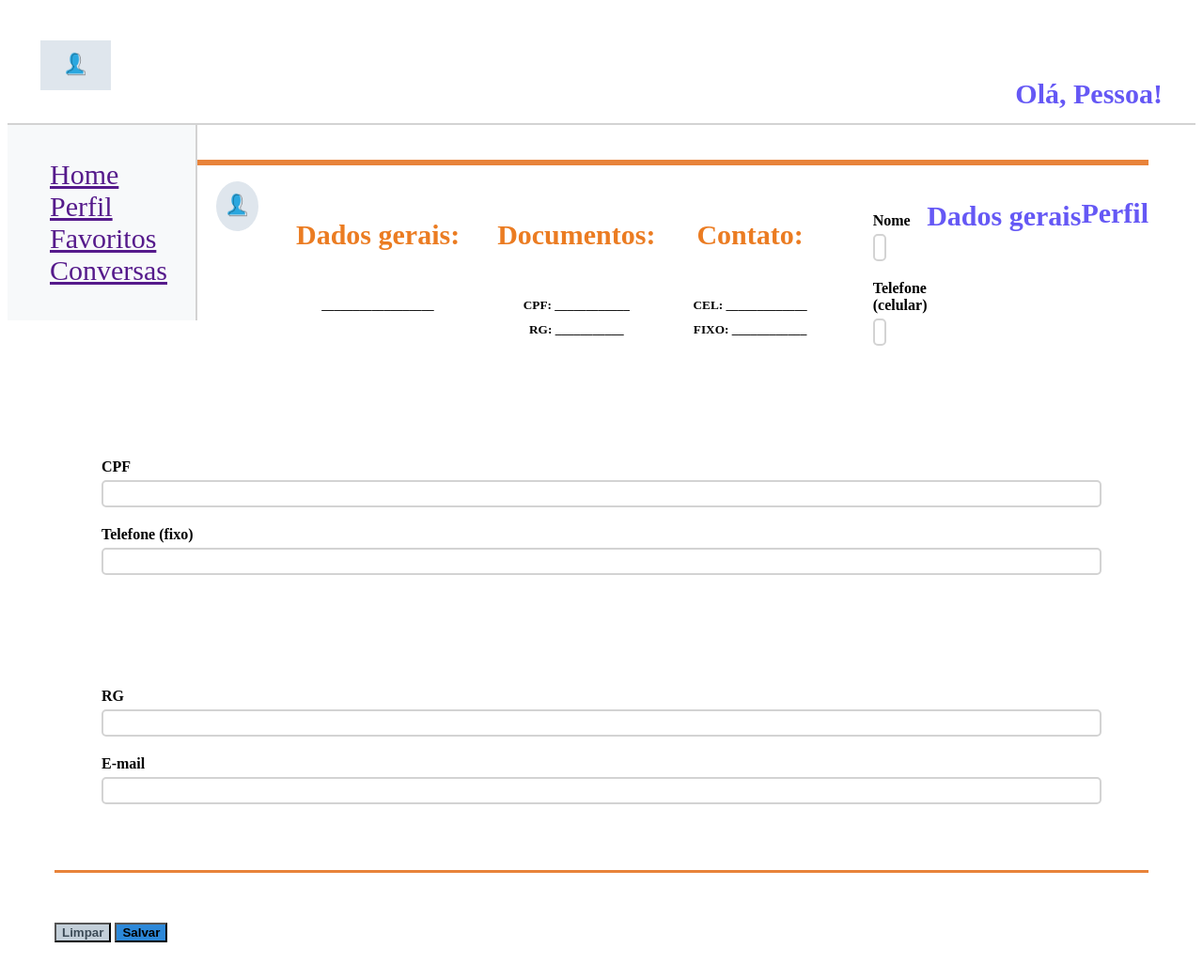
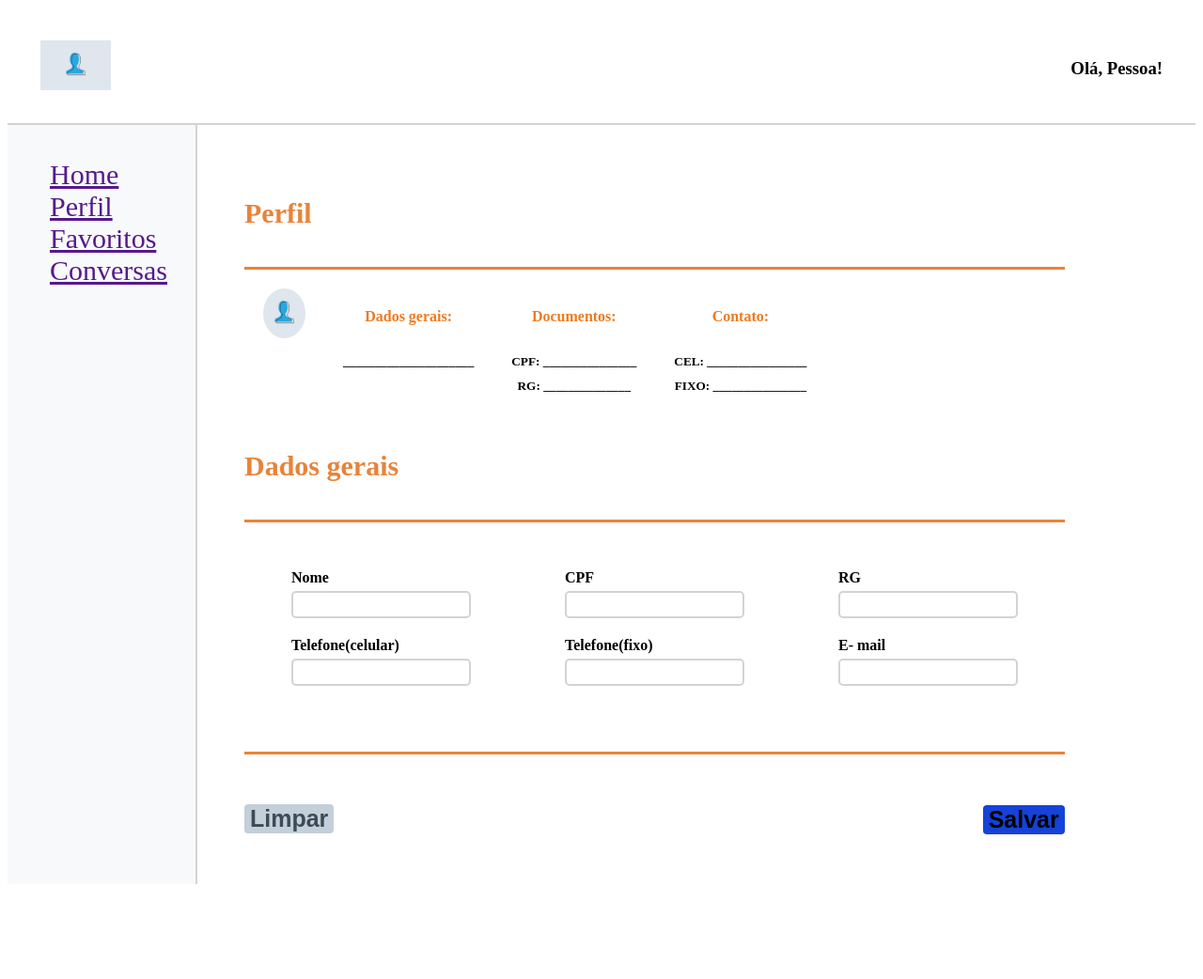
Before and after one commit to alexandresalvador/myProfile_VanilaJS-, a plain HTML site: page index.html in a window 1280 px wide. Shown: the whole page at 94% size. After the commit the page ends 949 px from the top, so only its background shows below. Drawn offline with nearby package versions, Linux system fonts and the light colour scheme.

Commit message:
segundo commit

```diff
--- a/assets/design.css
+++ b/assets/design.css
@@ -16,27 +16,35 @@
   }
 
   img {
+
     height: 30px;
     width: 25px;
   }
 
-h4 {
+h3 {
+
+    float: right;
+}
+
+.h4 {
+
     color: #6558f5;
     float: right;
     font-size: 30px;
+    margin-left: 50px;
 }
   .row {
     margin: 0px;
-    /* border: 1px solid green; */
+    display: flex;
   }
 
   #aside {
+
     padding: 20px 30px 20px 5px;
     float: left;
     border-right: 2px solid lightgray;
     border-radius: 0px;
     background-color: #f7f9fa;
-    /* border: 3px solid red; */
   }
 
   #ul-aside {
@@ -44,6 +52,7 @@ h4 {
   }
 
   .list-group-item {
+
     margin: 30px 0px 0px 0px;
     font-size: 30px;
     border: none;
@@ -56,8 +65,8 @@ h4 {
     background-color: #f7f9fa;
   }
 
+
   #div-perfil {
-    /* border: 3px solid green; */
     padding: 37px 50px 0px 50px;
   }
 
@@ -69,7 +78,6 @@ h4 {
   }
 
   #col-perfil {
-    /* border: 1px solid purple; */
     display: flex;
     float: left;
     align-items: center;
@@ -108,11 +116,20 @@ h4 {
     padding: 53px 0px 53px 0px;
   }
 
-  #btn-limpar {
+  .btn-limpar {
     background-color: #c3cfd9;
     color: #3c4b57;
+    font-size: 25px;
+    border-radius: 4px;
+    border: 2px;
   }
 
-  #btn-salvar {
-    background-color: #2c88d9;
-  }
+  .btn-salvar {
+    background-color: #1542d8;
+    display: flex;
+    margin-left: 90%;
+    font-size: 25px;
+    border-radius: 4px;
+    border: 2px;
+    margin-top: -30px;
+}
--- /dev/null
+++ b/assets/js/cliente.js
@@ -0,0 +1 @@
+/* não terminado*/
--- a/index.html
+++ b/index.html
@@ -1,5 +1,5 @@
 <!DOCTYPE html>
-<html lang="pt-br">
+<html lang="en">
 
 <head>
     <meta charset="UTF-8" />
@@ -7,8 +7,12 @@
     <meta name="viewport" content="width=device-width, initial-scale=1.0" />
     <title>DOM - Perfil</title>
 
+
     <link rel="stylesheet" href="./assets/design.css" />
+    <script src="./assets/js/cliente.js"></script>
+    <script src="./assets/bootstrap/bootstrap.bundle.min.js"></script>
 </head>
+
 
 <body>
     <nav id="header" class="navbar">
@@ -16,16 +20,17 @@
             <button id="button-img" type="button" class="secondary">
                <img src="./assets/images/perfill.png" alt="" />
             </button>
-            <h4>Olá, Pessoa!</h4>
+            <h3>  Olá, Pessoa!  </h3>
+
         </div>
       </nav>
       <div class="row">
         <div id="aside" class="col-2">
           <ul id="ul-aside" class="list-group">
-            <li><a class="list-group-item" href="">Home</a></li>
-            <li><a class="list-group-item" href="">Perfil</a></li>
-            <li><a class="list-group-item" href="">Favoritos</a></li>
-            <li><a class="list-group-item" href="">Conversas</a></li>
+            <li><a class="list-group-item" href=""> Home </a></li>
+            <li><a class="list-group-item" href=""> Perfil </a></li>
+            <li><a class="list-group-item" href=""> Favoritos </a></li>
+            <li><a class="list-group-item" href=""> Conversas </a></li>
           </ul>
         </div>
             <div id="div-perfil" class="col-10">
@@ -34,6 +39,7 @@
                   <h4>Perfil</h4>
                 </div>
               </nav>
+
               <div class="row">
                 <div id="col-perfil" class="col-3">
                   <button id="button-redondo" type="button" class="secondary">
@@ -42,59 +48,61 @@
                 </div>
                 <div id="col-perfil" class="col-3">
                   <h4>Dados gerais:</h4>
-                  <h5>__________________</h5>
+                  <h5>_____________________</h5>
                 </div>
                 <div id="col-perfil" class="col-3">
                   <h4>Documentos:</h4>
-                  <h5>CPF: ____________</h5>
-                  <h5>RG: ___________</h5>
+                  <h5>CPF: _______________</h5>
+                  <h5>RG: ______________</h5>
                 </div>
                 <div id="col-perfil" class="col-3">
                   <h4>Contato:</h4>
-                  <h5>CEL: _____________</h5>
-                  <h5>FIXO: ____________</h5>
+                  <h5>CEL: ________________</h5>
+                  <h5>FIXO: _______________</h5>
                 </div>
               </div>
+
               <nav id="nav-dados" class="navbar">
                 <div class="container-fluid">
-                  <h4>Dados gerais</h4>
+                  <h4>   Dados gerais   </h4>
                 </div>
               </nav>
+
               <form>
                 <div class="row">
                   <div id="col-form" class="col-4">
-                    <label><b>Nome</b></label>
+                    <label><b> Nome</b></label>
                     <input type="text" />
-                    <label><b>Telefone (celular)</b></label>
-                    <input type="tel" />
+                    <label><b> Telefone(celular) </b></label>
+                    <input type="number" />
                   </div>
                   <div id="col-form" class="col-4">
-                    <label><b>CPF</b></label>
+                    <label><b> CPF</b></label>
                     <input type="text" />
-                    <label><b>Telefone (fixo)</b></label>
-                    <input type="tel" />
+                    <label><b> Telefone(fixo) </b></label>
+                    <input type="number" />
                   </div>
                   <div id="col-form" class="col-4">
-                    <label><b>RG</b></label>
+                    <label><b> RG</b></label>
                     <input type="text" />
-                    <label><b>E-mail</b></label>
+                    <label><b> E- mail </b></label>
                     <input type="email" />
                   </div>
                 </div>
               </form>
+
               <nav id="nav-submit" class="navbar">
                 <div class="container-fluid">
-                  <button id="btn-limpar" type="button" class="btn btn-secondary">
-                    <b>Limpar</b>
+                  <button id="limpar" type="submit" class="btn-limpar">
+                       <b> Limpar </b>
                   </button>
-                  <button id="btn-salvar" type="button" class="btn btn-primary">
-                    <b>Salvar</b>
+                  <button id="salvar" type="submit" class="btn-salvar">
+                       <b> Salvar </b>
                   </button>
                 </div>
               </nav>
+
             </div>
           </div>
-
-          <script src="/assets/bootstrap/bootstrap.bundle.min.js"></script>
         </body>
       </html>
```
Also changed, not shown: assets/bootstrap/bootstrap.bundle.min.js (added), assets/bootstrap/bootstrap.min.css (added).
